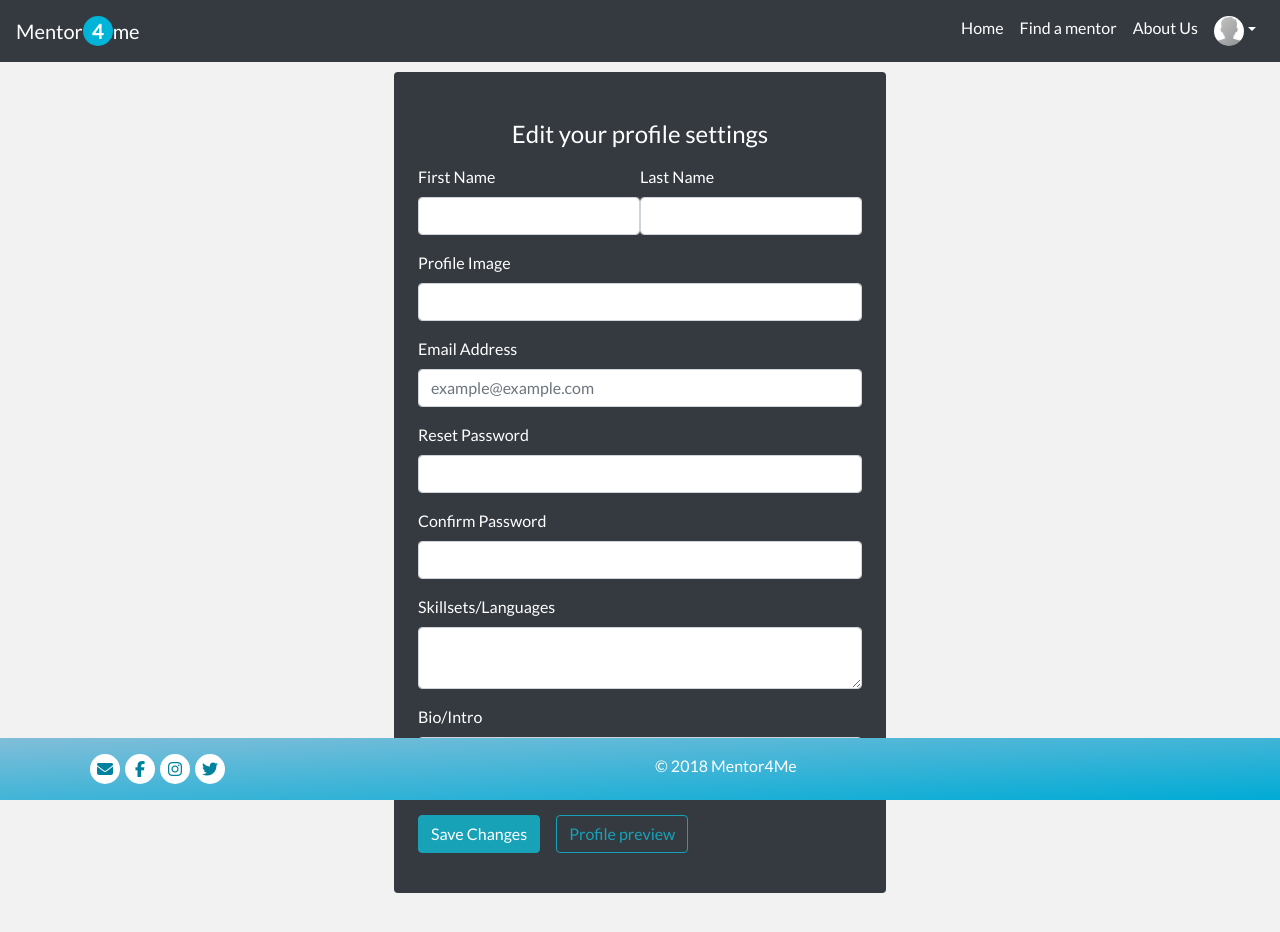
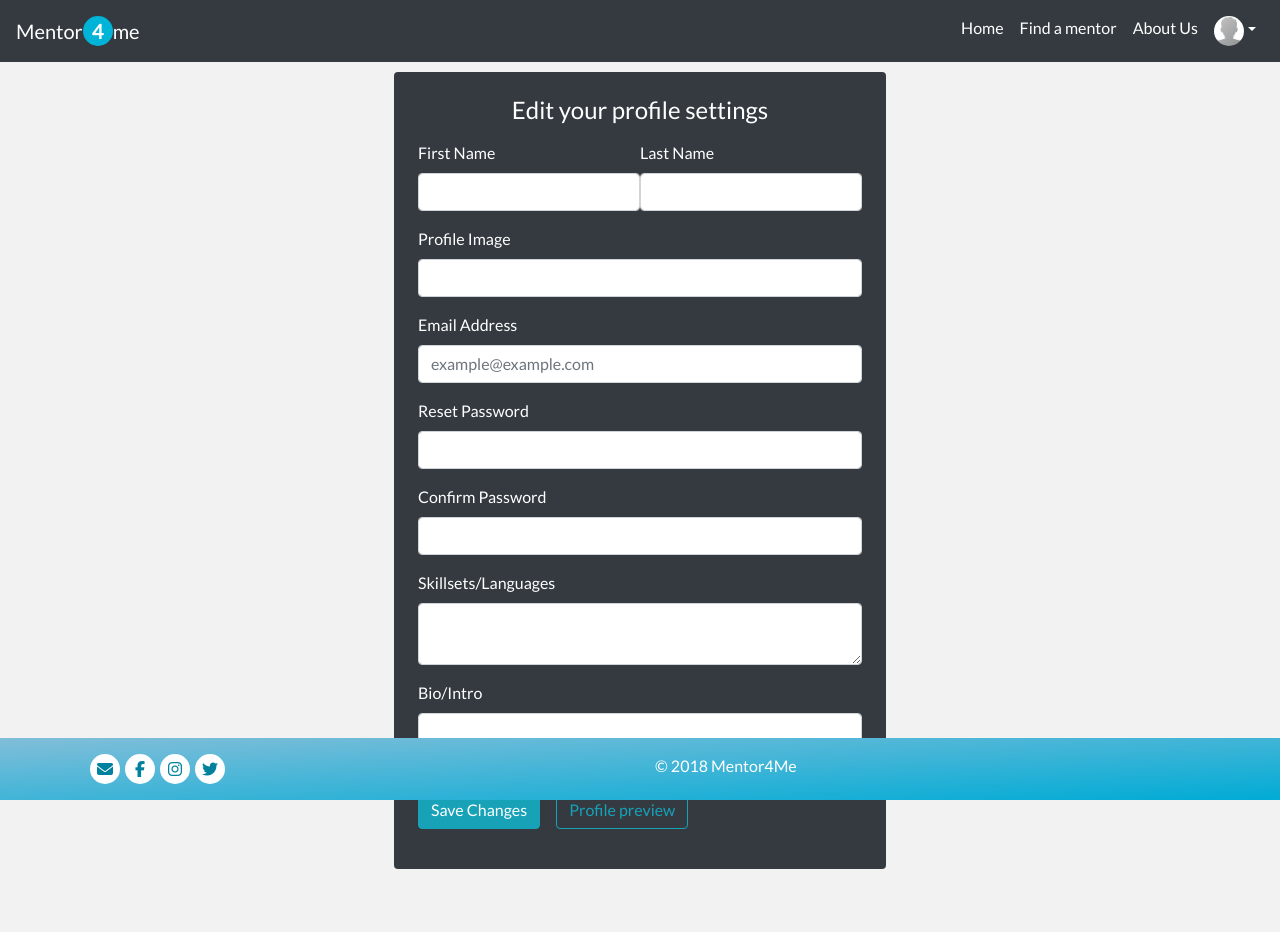
Before and after one commit to 8-27-a/final-project, a React (Create React App) app in the folder client/: page /profile in a window 1280 px wide. Shown: the top 932 px of the page. Built offline with nearby package versions, Linux system fonts and the light colour scheme; no server answers; sample sign-in values are in the browser's storage.

Commit message:
clean up

```diff
--- a/client/src/App.css
+++ b/client/src/App.css
@@ -95,6 +95,10 @@ body {
 
 .bg-transparent .navbar-nav .nav-link.active {
   color: #fff;
+}
+
+.bg-dark {
+  background-color: #525151;
 }
 
 .navbar-nav .nav-link {
--- a/client/src/components/Forms/Profile.js
+++ b/client/src/components/Forms/Profile.js
@@ -4,7 +4,7 @@ import { Link } from "react-router-dom";
 const Profile = props => {
   return (
     <form>
-      <div className="form-group mt-4">
+      <div className="form-group">
         <h4 className="text-center mb-3">Edit your profile settings</h4>
       </div>
       <div className="container">
--- a/client/src/containers/Appointment.js
+++ b/client/src/containers/Appointment.js
@@ -89,7 +89,7 @@ class Appointment extends Component {
 
   render() {
     return (
-      <div className="form-group py-5" style={{ marginTop: 20 }}>
+      <div className="form-group">
         <div className="container">
           <div className="row">
             <div className="col-md-6 mx-auto">
```
